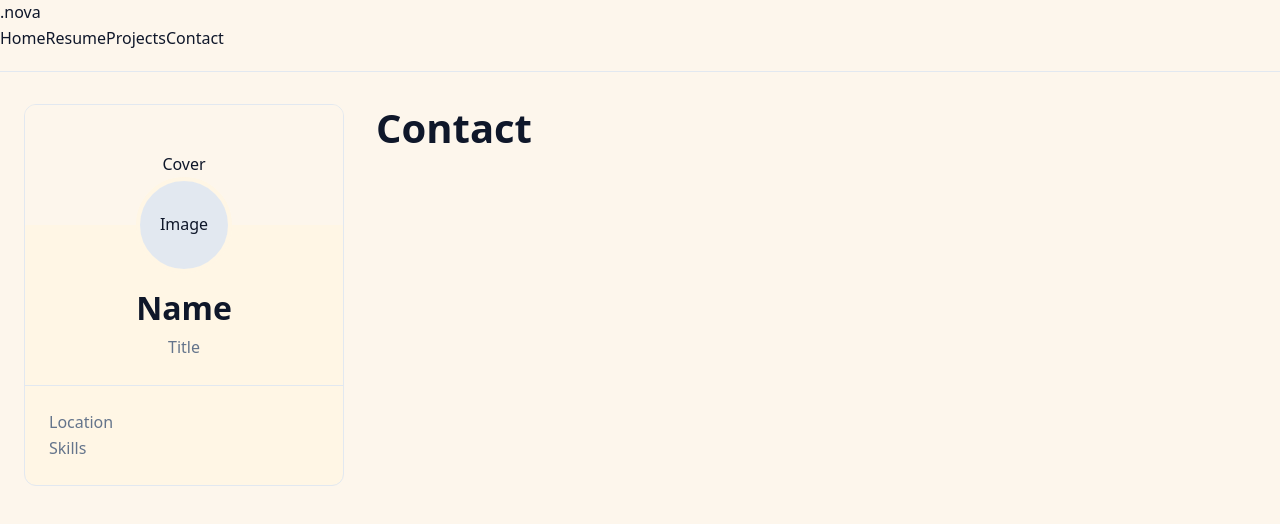
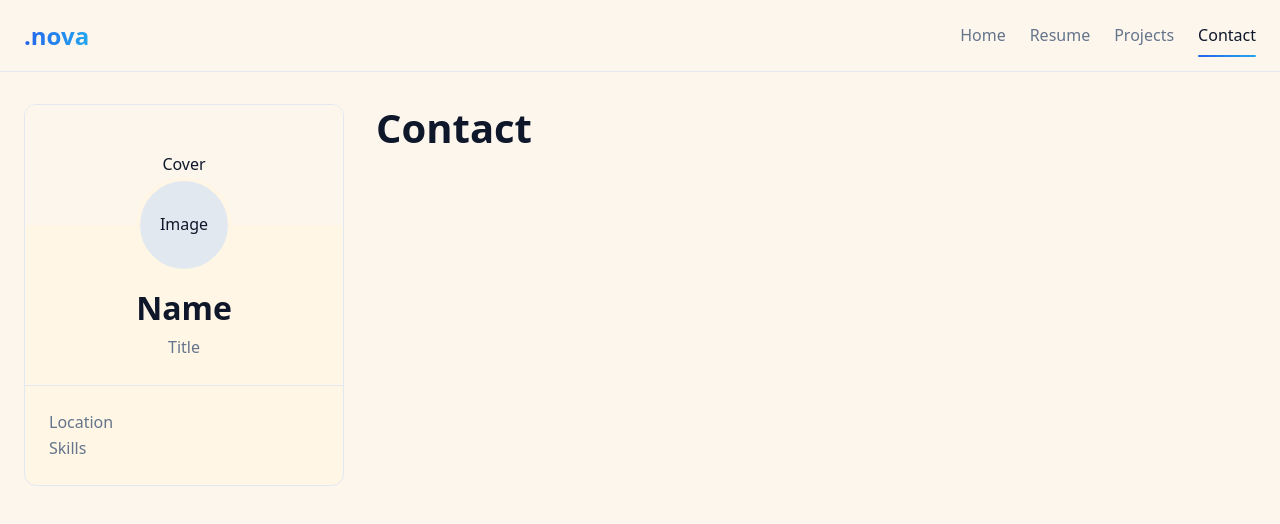
Before and after one commit to MikeReyes102/dev-portfolio, a React (Vite) app: page /contact in a window 1280 px wide. Shown: the top 524 px of the page. Built offline with nearby package versions, Linux system fonts and the light colour scheme.

Commit message:
Styled up the navigation bar. Navigation in functional
Co-authored-by: Copilot <copilot@github.com>

```diff
--- a/src/components/header/AppHeader.jsx
+++ b/src/components/header/AppHeader.jsx
@@ -1,4 +1,5 @@
 import { NavLink } from "react-router-dom";
+import "../../styles/header.css";
 
 export default function AppHeader() {
   const navItems = [
@@ -9,10 +10,16 @@ export default function AppHeader() {
   ];
 
   return (
+
     <header className="app-header">
-      <div className="logo">.nova</div>
 
-      <nav>
+      <div className="app-header-inner">
+
+        <div className="logo">
+          .nova
+        </div>
+
+        <nav className="app-nav">
           {navItems.map((item) => (
             <NavLink
               key={item.path}
@@ -26,6 +33,9 @@ export default function AppHeader() {
             </NavLink>
           ))}
         </nav>
+
+      </div>
+
     </header>
   );
 }
--- a/src/styles/header.css
+++ b/src/styles/header.css
@@ -0,0 +1,95 @@
+/* ======================================================
+   APP HEADER
+====================================================== */
+
+.app-header {
+  position: sticky;
+  top: 0;
+  z-index: 100;
+
+  background: var(--color-bg);
+  border-bottom: 1px solid var(--color-border);
+
+  backdrop-filter: blur(8px);
+}
+
+.app-header-inner {
+  max-width: var(--container-width);
+  height: 72px;
+
+  margin: 0 auto;
+  padding: 0 var(--container-padding);
+
+  display: flex;
+  align-items: center;
+  justify-content: space-between;
+}
+
+/* ======================================================
+   LOGO
+====================================================== */
+
+.logo {
+  font-size: var(--text-2xl);
+  font-weight: 800;
+
+  background: linear-gradient(
+    90deg,
+    var(--color-primary-start),
+    var(--color-primary-end)
+  );
+
+  background-clip: text;
+  -webkit-background-clip: text;
+  -webkit-text-fill-color: transparent;
+}
+
+/* ======================================================
+   NAVIGATION
+====================================================== */
+
+.app-nav {
+  display: flex;
+  align-items: center;
+  gap: var(--space-5);
+}
+
+.nav-link {
+  position: relative;
+
+  color: var(--color-muted);
+
+  font-weight: 500;
+
+  transition: color .2s ease;
+}
+
+.nav-link:hover {
+  color: var(--color-text);
+}
+
+.nav-link.active {
+  color: var(--color-text);
+}
+
+.nav-link.active::after {
+
+  content: "";
+
+  position: absolute;
+
+  left: 0;
+  bottom: -8px;
+
+  width: 100%;
+  height: 2px;
+
+  border-radius: 999px;
+
+  background: linear-gradient(
+      90deg,
+      var(--color-primary-start),
+      var(--color-primary-end)
+  );
+
+}
```
Lines whose indentation alone changed are shown as unchanged.
